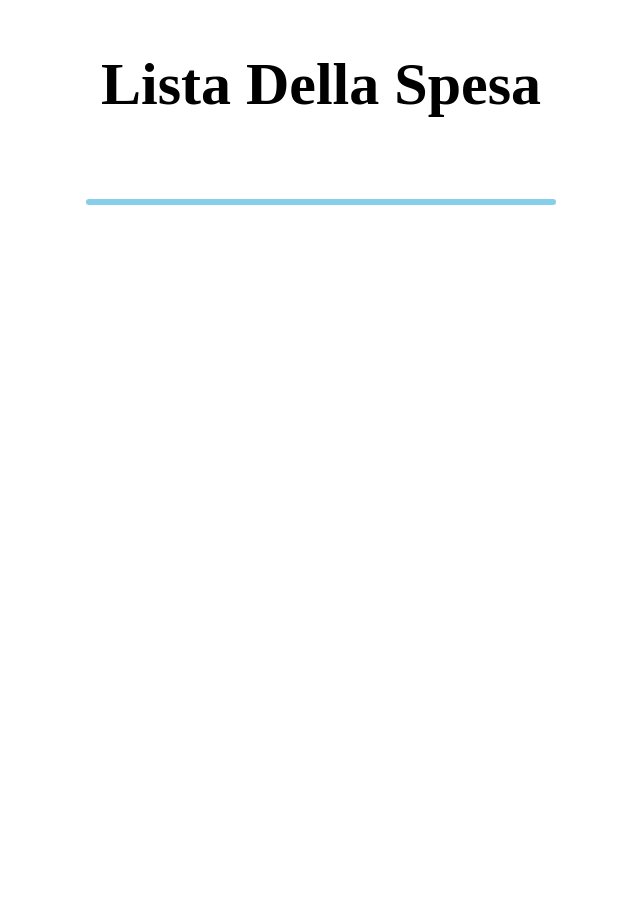
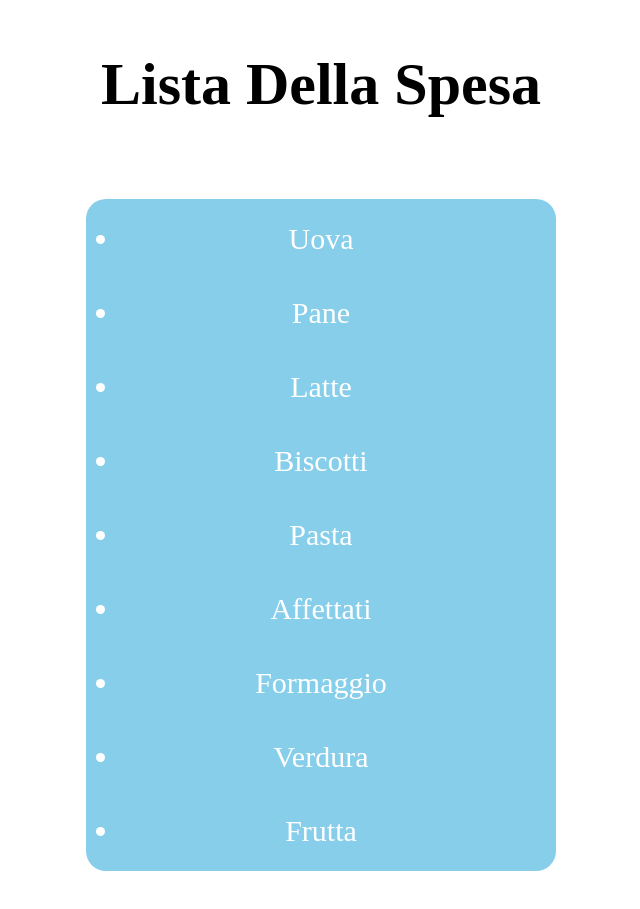
Before and after one commit to Yorbit/js-lista-spesa, a plain HTML site: page index.html in a window 1280 px wide. Shown: the whole page, without its empty margins (319-959 px from the left). Before the commit the page ends 800 px from the top, so only its background shows below. Drawn offline with Linux system fonts and the light colour scheme.

Commit message:
ended while, extra for and fix css

```diff
--- a/script.js
+++ b/script.js
@@ -5,3 +5,29 @@ const listItem = [
 const toshopItem = document.getElementById('list');
 
 let index = 0;
+
+while (index < listItem.length) {
+
+    const newItem = document.createElement('li');
+
+    newItem.classList.add('padding');
+
+    toshopItem.append(newItem);
+
+    newItem.innerHTML = (listItem[index]);
+
+    index++;
+}
+
+// ! CICLO FOR PROVA \\
+// for (let index = 0; index < listItem.length; index++) {
+
+//     const newItem = document.createElement('li');
+
+//     newItem.classList.add('padding');
+
+//     toshopItem.append(newItem);
+
+//     newItem.innerHTML = (listItem[index]);
+// }
+// CICLO FOR \\
--- a/style.css
+++ b/style.css
@@ -21,3 +21,7 @@ h1 {
     padding: 3px 35px;
     width: 400px;
 }
+
+.padding {
+    padding: 20px;
+}
```
